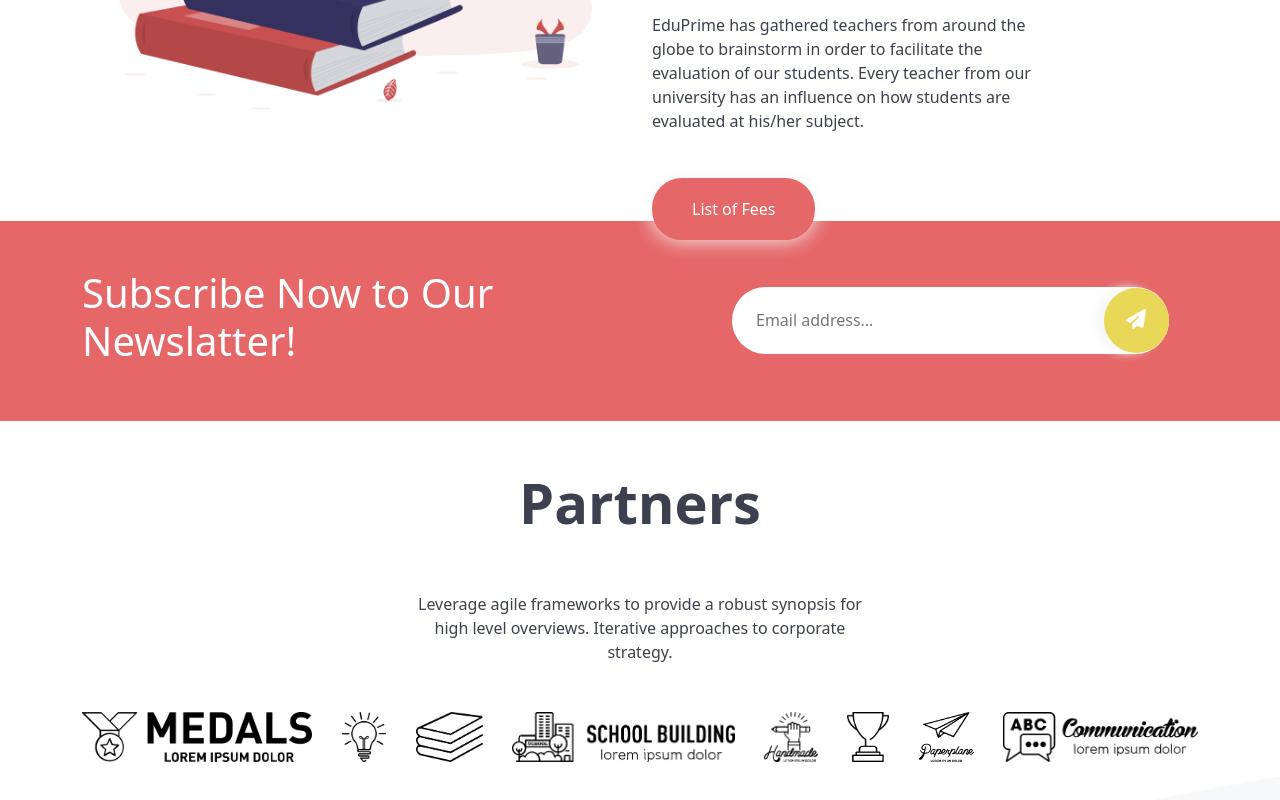
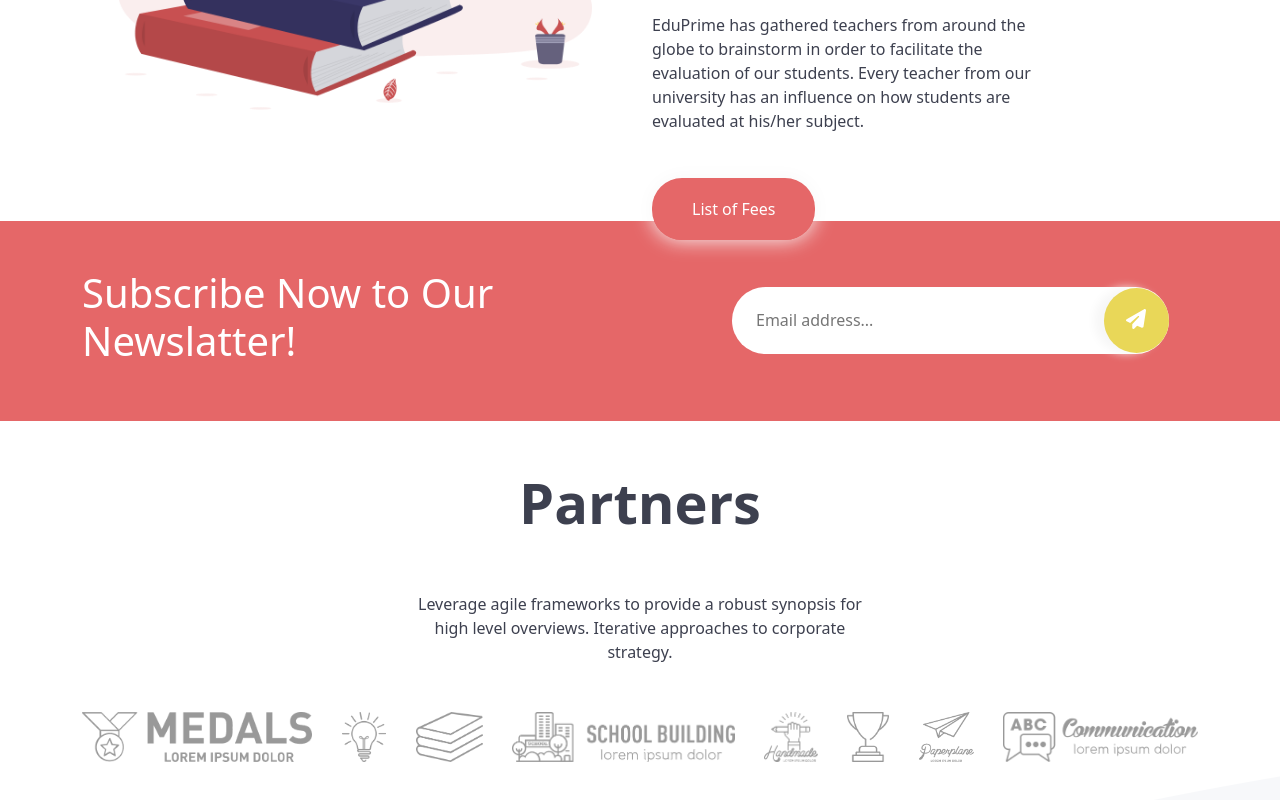
Before and after one commit to TALEX1995/Midterm-Project, a Vue app: page / in a window 1280 px wide. Shown: the part 5770-6570 px from the top of the page. Built offline with nearby package versions, Linux system fonts and the light colour scheme.

Commit message:
Hotfix section partners

```diff
--- a/src/components/MainSubComponents/MainSectionPartners.vue
+++ b/src/components/MainSubComponents/MainSectionPartners.vue
@@ -35,6 +35,7 @@ p {
 img {
     height: 50px;
     width: auto;
+    opacity: 0.4;
 }
 
 .bkg-wave {
@@ -43,7 +44,5 @@ img {
     background-repeat: no-repeat;
     background-position: top;
     background-color: #f7f8fa;
-
-
 }
 </style>
```
